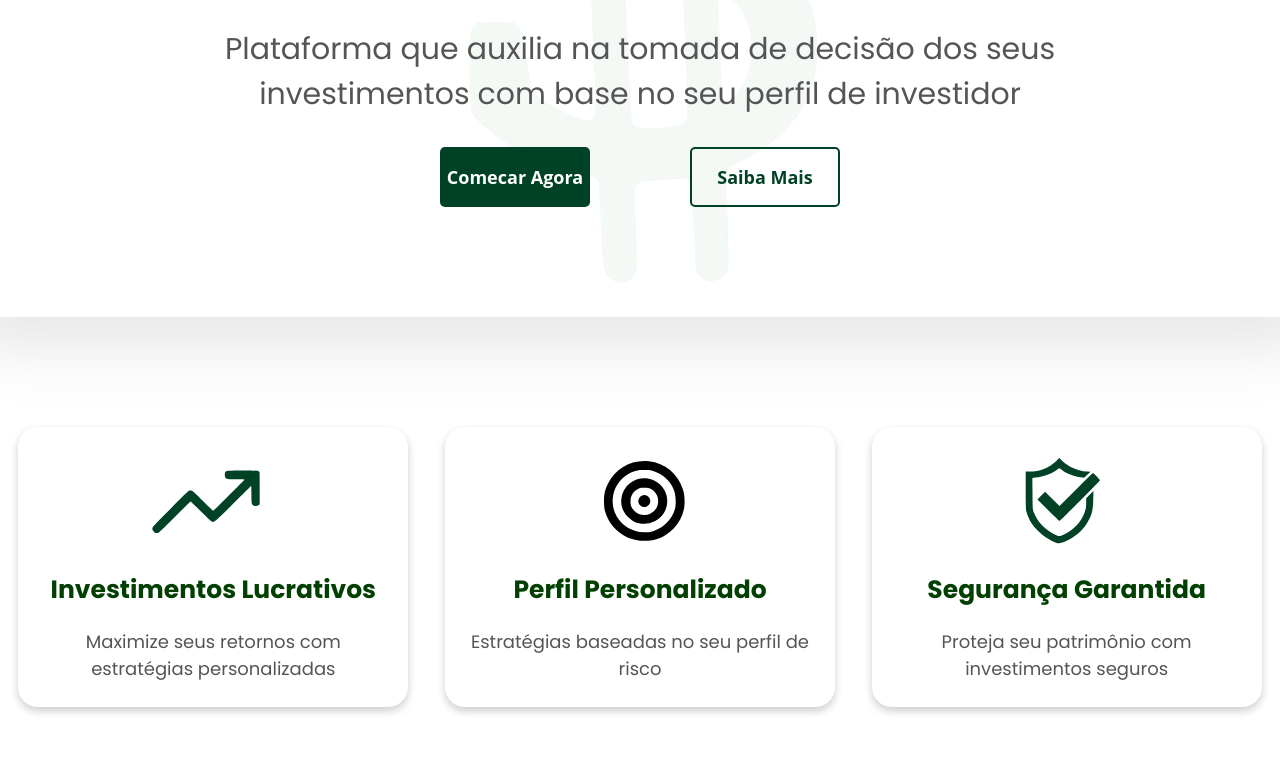
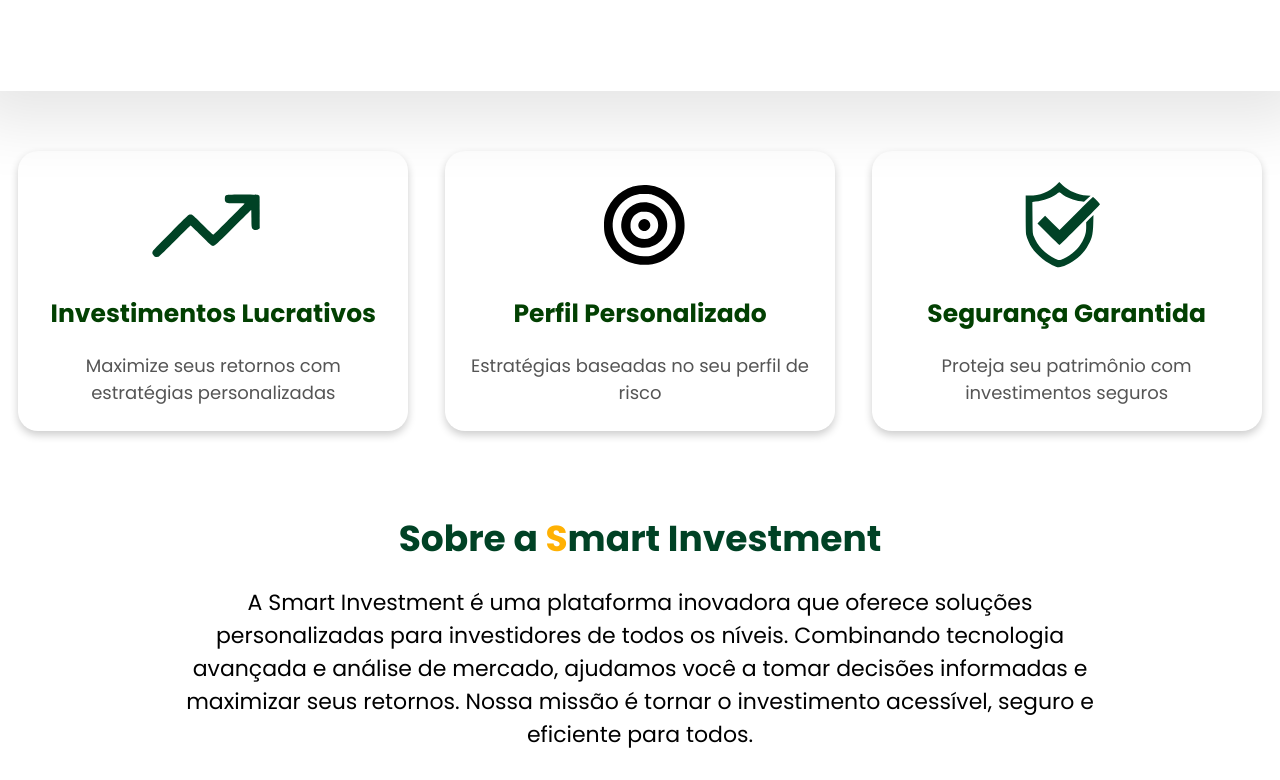
Before and after one commit to AnaMioki/smart-investiment, a plain HTML site: page site/public/index.html in a window 1280 px wide. Shown: the part 603-1383 px from the top of the page. Drawn offline with Linux system fonts and the light colour scheme.

Commit message:
Seção de inicio e Sobre

```diff
--- a/site/public/Style/css/indexCSS.css
+++ b/site/public/Style/css/indexCSS.css
@@ -4,13 +4,15 @@
     margin: 0;
     padding: 0;
     font-family: 'Open Sans';
+    scroll-behavior: smooth
 }
 
 ;
 
 body {
     display: flex;
-    background-color: #f8f8f9
+    background-color: #f8f8f9;
+
 }
 
 ;
@@ -77,12 +79,11 @@
 .navbar a:hover {
     color: #168500d2;
     transform: scale(2.5);
-    font-size: 22px;
     text-decoration: underline #004225;
 }
 
 button#btnComecar {
-    width: 150px;
+    width: 170px;
     height: 40px;
     background-color: #004225;
     color: #ffffff;
@@ -107,9 +108,8 @@
     top: -190px;
     left: 50%;
     transform: translateX(-50%);
-    width: 1000px;
+    width: 700px;
     z-index: -1;
-    opacity: 0.7;
 }
 
 #imagemPrincipal {
@@ -117,27 +117,26 @@
     justify-content: center;
     align-items: center;
     width: 100%;
-    height: 320px;
+    height: 200px;
     background-size: cover;
     background-position: center;
     object-fit: contain;
 
     img {
-        width: 540px;
-
+        margin-top: 50px;
+        width: 390px;
     }
 }
 
 #fraseEfeito {
     font-family: Poppins, sans-serif;
     display: flex;
-    font-size: 60px;
+    font-size: 38px;
     flex-direction: column;
     align-items: center;
     justify-content: center;
     text-align: center;
     margin-top: 20px;
-    padding: 0 20px;
     font-weight: 700;
 
     p {
@@ -157,11 +156,11 @@
     width: 80%;
     align-content: center;
     font-family: 'Poppins', sans-serif;
-    font-size: 30px;
+    font-size: 24px;
+    font-weight: 400;
     color: #555555;
     text-align: center;
-    margin-top: 40px;
-    padding: 0 20px;
+    margin-top: 20px;
 }
 
 #botoes {
@@ -215,7 +214,7 @@
     display: flex;
     width: 100%;
     height: 400px;
-    margin-top: 50px;
+    /* margin-top: 50px; */
     align-items: center;
     justify-content: space-around;
 }
@@ -241,7 +240,7 @@
         object-fit: contain;
     }
 
-    p{
+    p {
         font-family: 'Poppins', sans-serif;
         font-size: 25px;
         color: #024002;
@@ -250,7 +249,7 @@
         margin: 0 10px;
     }
 
-    span{
+    span {
         font-family: 'Poppins', sans-serif;
         font-size: 18px;
         color: #555555;
@@ -276,3 +275,28 @@
     box-shadow: 0 0.4px 60px 30px rgba(0, 0, 0, 0.1);
     padding-bottom: 110px;
 }
+
+#tituloSobre {
+    text-align: center;
+    font-family: 'Poppins', sans-serif;
+    font-size: 36px;
+    font-weight: 700;
+    color: #004225;
+    margin-top: 20px;
+
+    span {
+        color: #ffb103;
+        font-family: Poppins, sans-serif;
+    }
+}
+
+#descricaoSobre {
+    font-family: Poppins, sans-serif;
+    align-self: center;
+    justify-self: center;
+    text-align: center;
+    margin-top: 20px;
+    width: 74%;
+    font-size: 22px;
+    margin-bottom: 29px;
+}
--- a/site/public/index.html
+++ b/site/public/index.html
@@ -15,13 +15,13 @@
         <div id="header">
             <img id="logo" src="Style/assets/smartLogoVetor.svg" alt="logoSmartInvestment">
             <div class="navbar">
-                <a href="#container">Inicio</a>
+                <a href="#container">Início</a>
                 <a href="#Sobre">Sobre</a>
                 <a href="">Por que Smart</a>
-                <a href="">Solucao</a>
+                <a href="">Solução</a>
                 <a href="">Contato</a>
             </div>
-            <button id="btnComecar">Comecar Agora</button>
+            <button id="btnComecar">Começar Agora</button>
         </div>
 
         <div id="inicio">
@@ -40,8 +40,11 @@
             </div>
 
             <div id="botoes">
-                <button id="btnComecar2">Comecar Agora</button>
-                <button id="btnSaibaMais">Saiba Mais</button>
+                <button id="btnComecar2">Começar Agora<svg xmlns="http://www.w3.org/2000/svg" height="40px"
+                        viewBox="0 -960 960 960" width="48px" fill="#e3e3e3">
+                        <path d="m560-242-43-42 168-168H160v-60h525L516-681l43-42 241 241-240 240Z" />
+                    </svg></button>
+                <button id="btnSaibaMais">Saiba Mais <br>... </button>
             </div>
 
         </div>
@@ -66,6 +69,17 @@
 
             </div>
 
+            <p id="tituloSobre">
+                Sobre a <span>S</span>mart Investment
+            </p>
+            <div id="descricaoSobre">
+                A Smart Investment é uma plataforma inovadora que oferece soluções personalizadas para investidores de
+                todos os níveis. Combinando tecnologia avançada e análise de mercado, ajudamos você a tomar decisões
+                informadas e maximizar seus retornos. Nossa missão é tornar o investimento acessível, seguro e eficiente
+                para todos.
+
+            </div>
+
         </div>
 </body>
 
```
Lines whose indentation alone changed are shown as unchanged.
